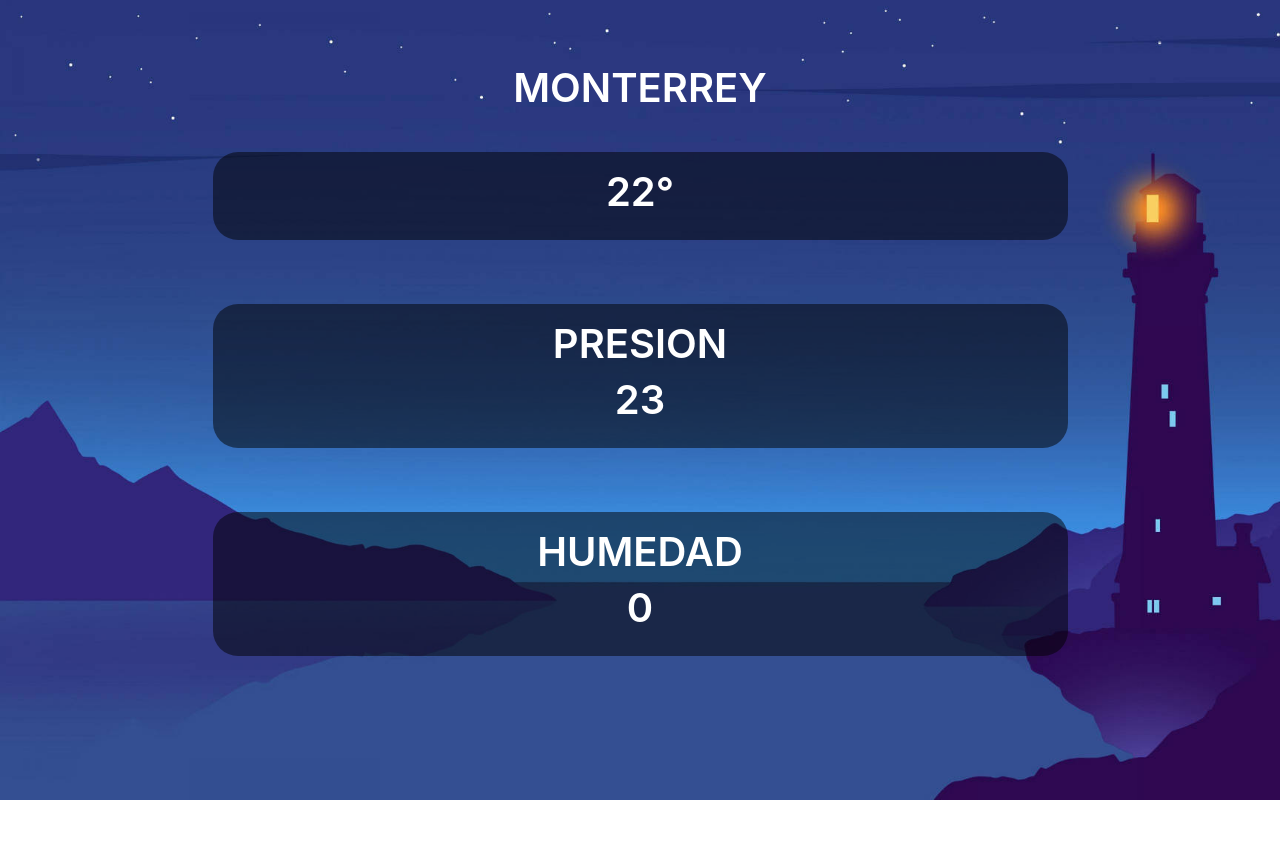
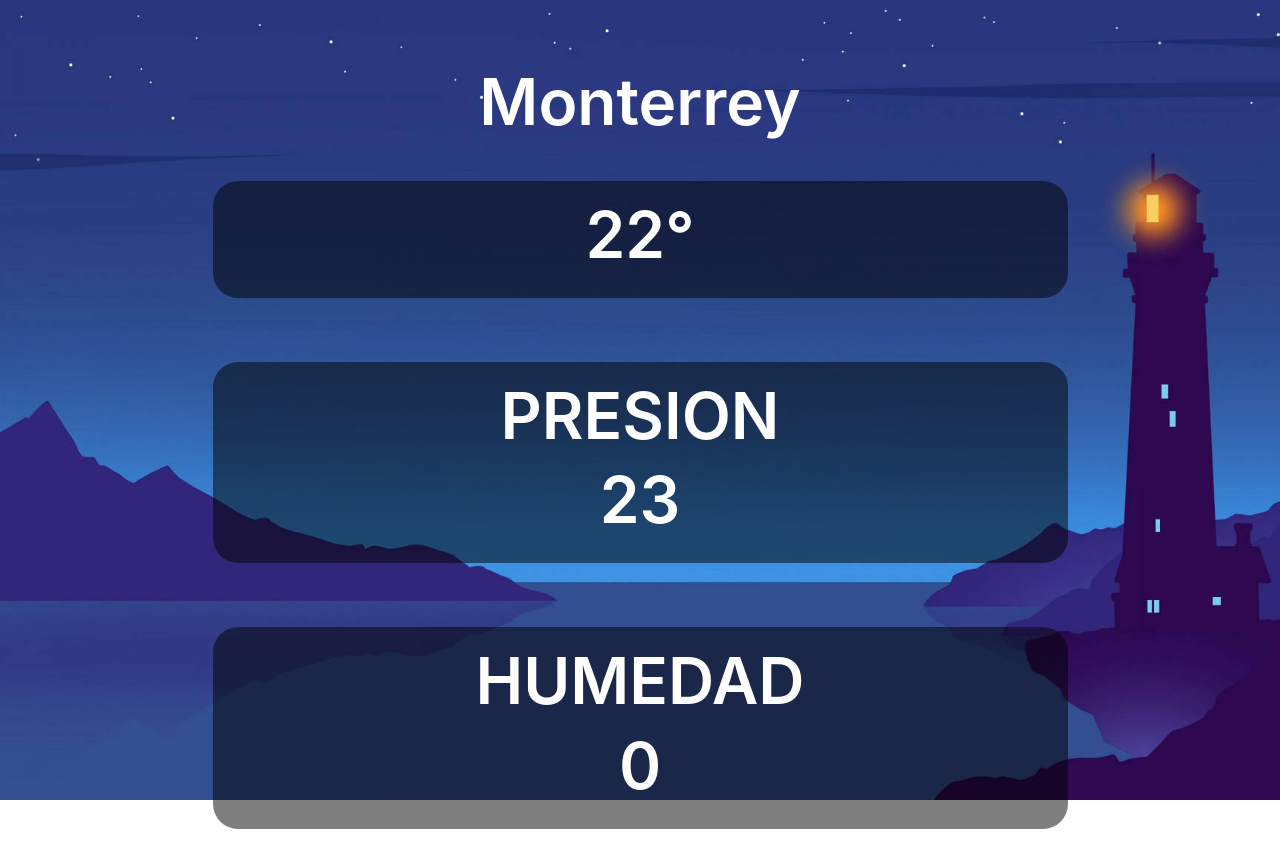
Before and after one commit to Jorgy-hub/weather-app, a plain HTML site: page index.html in a window 1280 px wide. Before the commit the page ends 800 px from the top, so only its background shows below. Drawn offline with nearby package versions, Linux system fonts and the light colour scheme; no server answers.

Commit message:
Update style.css

```diff
--- a/public/css/style.css
+++ b/public/css/style.css
@@ -9,9 +9,10 @@ body {
 }
 
 h1 {
-    text-transform: uppercase;
+    text-transform: none;
     color: white;
     font-weight: 600;
+    font-size: 5vw;
 }
 
 .box {
@@ -21,4 +22,5 @@ h1 {
     margin: 2rem;
     padding: 1rem;
     border-radius: 25px;
+    overflow: hidden;
 }
```
